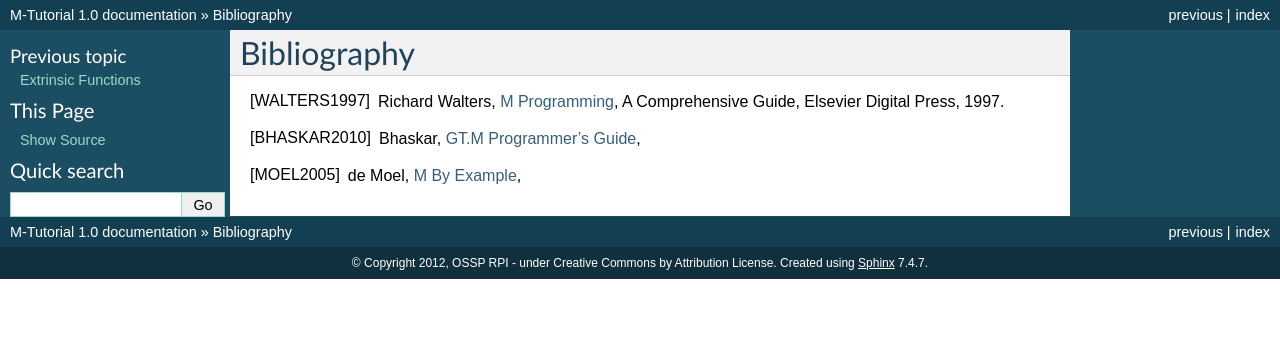
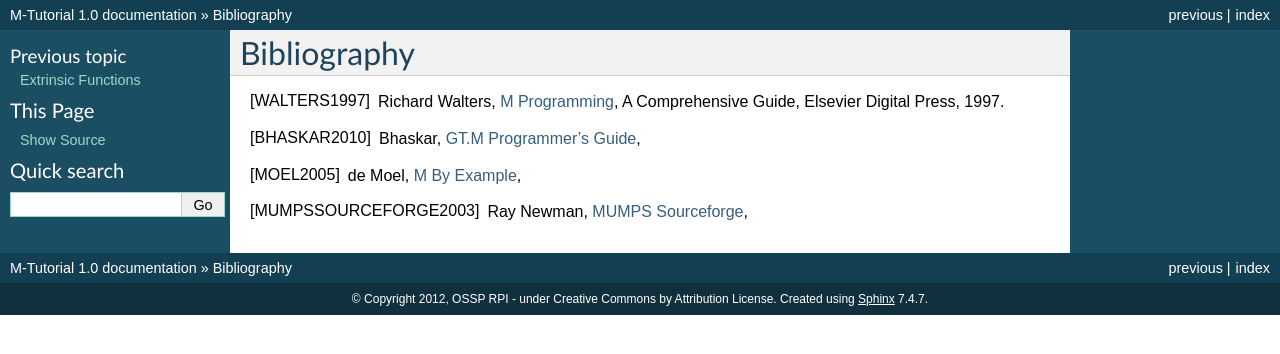
Before and after one commit to luisibanez/M-Tutorial, a Sphinx documentation site: the page built from source/Bibliography.rst, in a window 1280 px wide. Shown: the top 354 px of the page. Built offline with Sphinx 7.4.7, drawn with Linux system fonts in a browser that asks for light colours.

Commit message:
ENH: Added reference to MUMPS doc in Sourceforge.

```diff
--- a/source/Bibliography.rst
+++ b/source/Bibliography.rst
@@ -10,3 +10,6 @@ Bibliography
 
 .. [MOEL2005] de Moel, `M By Example`_,
 .. _M By Example: http://jacquardsystems.com/Examples/index.htm
+
+.. [MUMPSSOURCEFORGE2003] Ray Newman, `MUMPS Sourceforge`_,
+.. _MUMPS Sourceforge: http://mumps.sourceforge.net/
```
